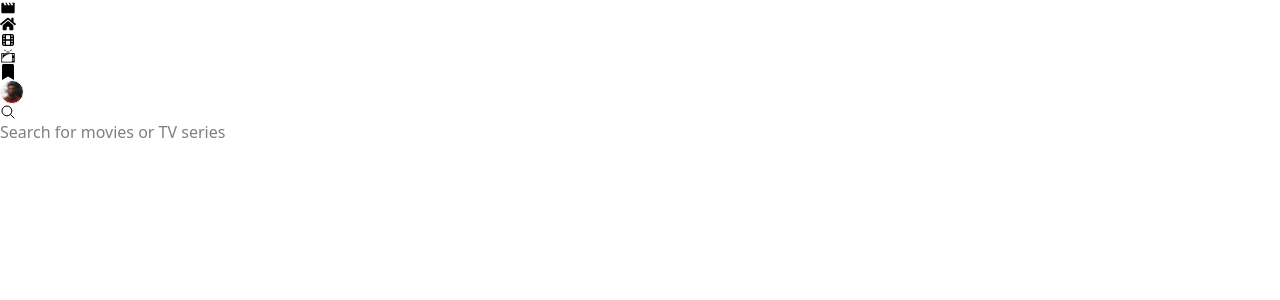
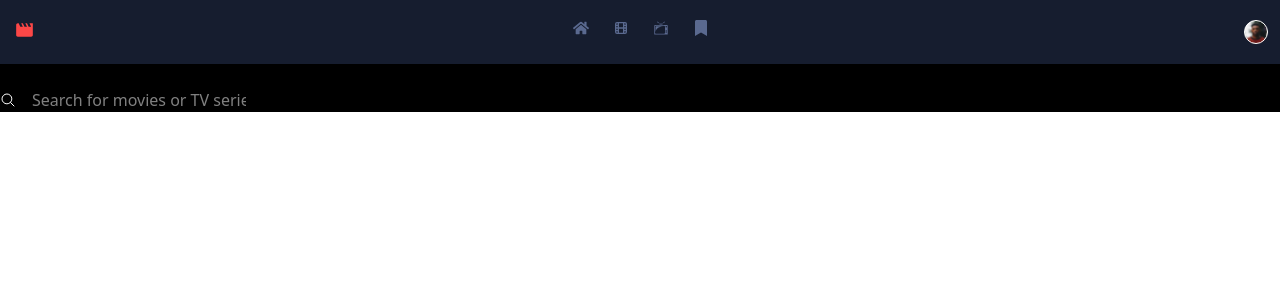
Before and after one commit to S4metET/reactNetflixClone, a React (Vite) app: page / in a window 1280 px wide. Shown: the top 300 px of the page. Built offline with nearby package versions, Linux system fonts and the light colour scheme.

Commit message:
sidebar css yazıldı

```diff
--- a/src/App.jsx
+++ b/src/App.jsx
@@ -10,8 +10,10 @@ function App() {
 
   return (
     <>
+    <div className='bg-[#000000] '>
       <Sidebar />
       <Search />
+      </div>
     </>
   )
 }
--- a/src/components/search.jsx
+++ b/src/components/search.jsx
@@ -2,12 +2,12 @@ import { IoSearchOutline } from "react-icons/io5";
 
 const Search = () => {
     return (
-        <div>
+        <div className="flex bg-[#000000] gap-4 items-center ">
             <div>
-            <IoSearchOutline />
-                <div>
-                    <input type="text" name="" id="" placeholder="Search for movies or TV series"/>
-                </div>
+            <IoSearchOutline className="text-white" />
+            </div>
+            <div className="text-white">
+                <input className="text-white w-[214px]" type="text" name="" id="" placeholder="Search for movies or TV series"/>
             </div>
         </div>
     )
--- a/src/components/sidebar.jsx
+++ b/src/components/sidebar.jsx
@@ -7,15 +7,15 @@ import profileImage from "../image/user.svg"
 
 const Sidebar = () => {
     return (
-        <header >
+        <header  className=" flex justify-between bg-[#161D2F] px-3 py-5 mb-6">
             <div>
-                <a href=""><MdMovie /></a>
+                <a href=""><MdMovie className="w-[25px] h-[20px] text-[#FC4747] " /></a>
             </div>
-            <div>
-                <a href=""><FaHome /></a>
-                <a href=""><TbMovie /></a>
-                <a href=""><GiTv /></a>
-                <a href=""><FaBookmark /></a>
+            <div className="flex gap-6">
+                <a href=""><FaHome className="w-4 h-4 text-[#5A698F] " /></a>
+                <a href=""><TbMovie className="w-4 h-4 text-[#5A698F] " /></a>
+                <a href=""><GiTv className="w-4 h-4 text-[#5A698F] " /></a>
+                <a href=""><FaBookmark className="w-4 h-4 text-[#5A698F] " /></a>
             </div>
             <div>
                 <a href=""><img src={profileImage} alt="" /></a>
```
